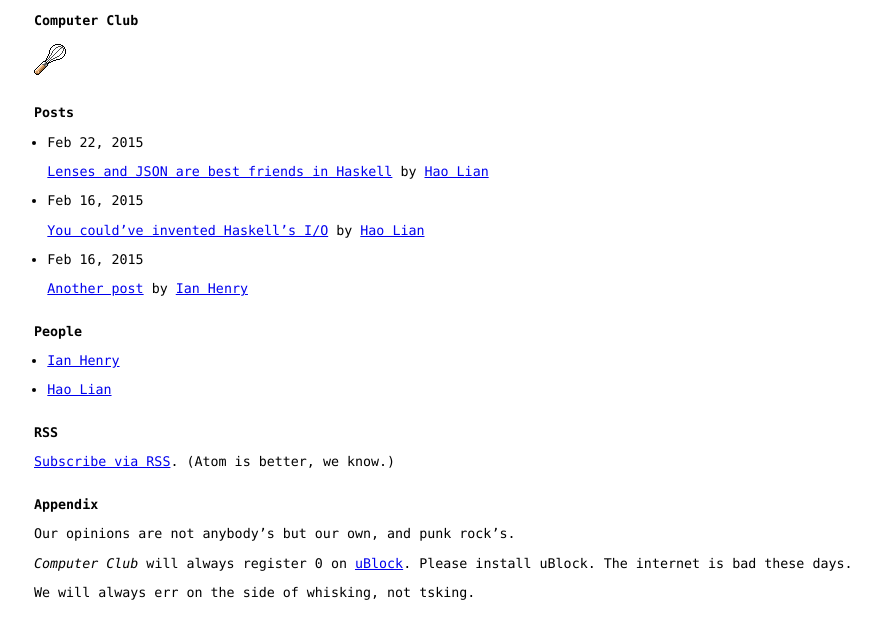
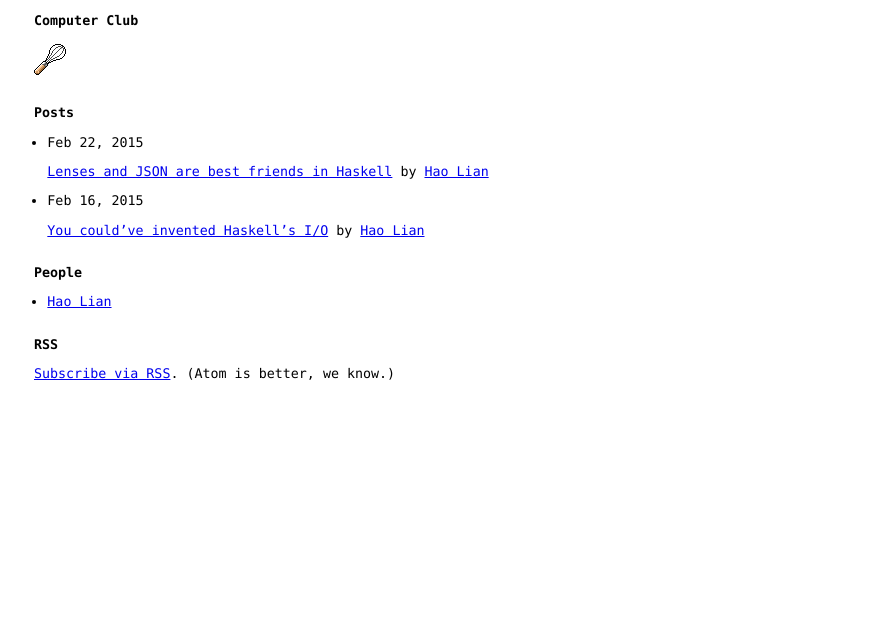
Before and after one commit to hlian/hao.codes, a Jekyll site: the page built from index.html, in a window 1280 px wide. Shown: the top 639 px of the page, without its empty margins (30-911 px from the left). Built offline with Jekyll 4.4.1, drawn with Linux system fonts in a browser that asks for light colours; Markdown is read by kramdown in place of the engine named in the settings.

Commit message:
migration

```diff
--- a/_config.yml
+++ b/_config.yml
@@ -1,10 +1,7 @@
-# Site settings
 title:
   Computer Club
-baseurl:
-  "/computer-club"
 url:
-  "http://trello.github.io"
+  "http://hao.codes"
 markdown:
   redcarpet
 redcarpet:
@@ -18,4 +15,4 @@
 permalink:
   /:title
 description:
-  "over the last zero years we've written almost a handful of articles on this site about software development, management, business, and the Internet"
+  "over the last zero years Hao Lian has written almost a handful of articles on this site about software development, management, business, and the Internet"
--- a/_data/people.yml
+++ b/_data/people.yml
@@ -1,6 +1,3 @@
-ian:
-  name: "Ian Henry"
-  site: "https://ianthehenry.com"
 hao:
   name: "Hao Lian"
-  site: "https://hao.codes"
+  site: "http://hao.codes"
--- a/_posts/2015-02-15-author-test.md
+++ /dev/null
@@ -1,7 +0,0 @@
----
-layout: post
-title:  "Another post"
-date:   2015-02-16 13:14:41
-author: ian
----
-This is a test for multiple authors.
--- a/index.html
+++ b/index.html
@@ -31,12 +31,3 @@
 
 <h2>RSS</h2>
 <p><a href="{{ "/feed.xml" | prepend: site.baseurl }}">Subscribe via RSS</a>. (Atom is better, we know.)</p>
-
-<h2>Appendix</h2>
-<p>Our opinions are not anybody’s but our own, and punk rock’s.</p>
-
-<p><em>Computer Club</em> will always register 0
-on <a href="https://github.com/gorhill/uBlock">uBlock</a>. Please
-install uBlock. The internet is bad these days.</p>
-
-<p>We will always err on the side of whisking, not tsking.</p>
```
Also changed, not shown: people/ian/index.md (deleted, +0 -6 lines), 2 other files.
